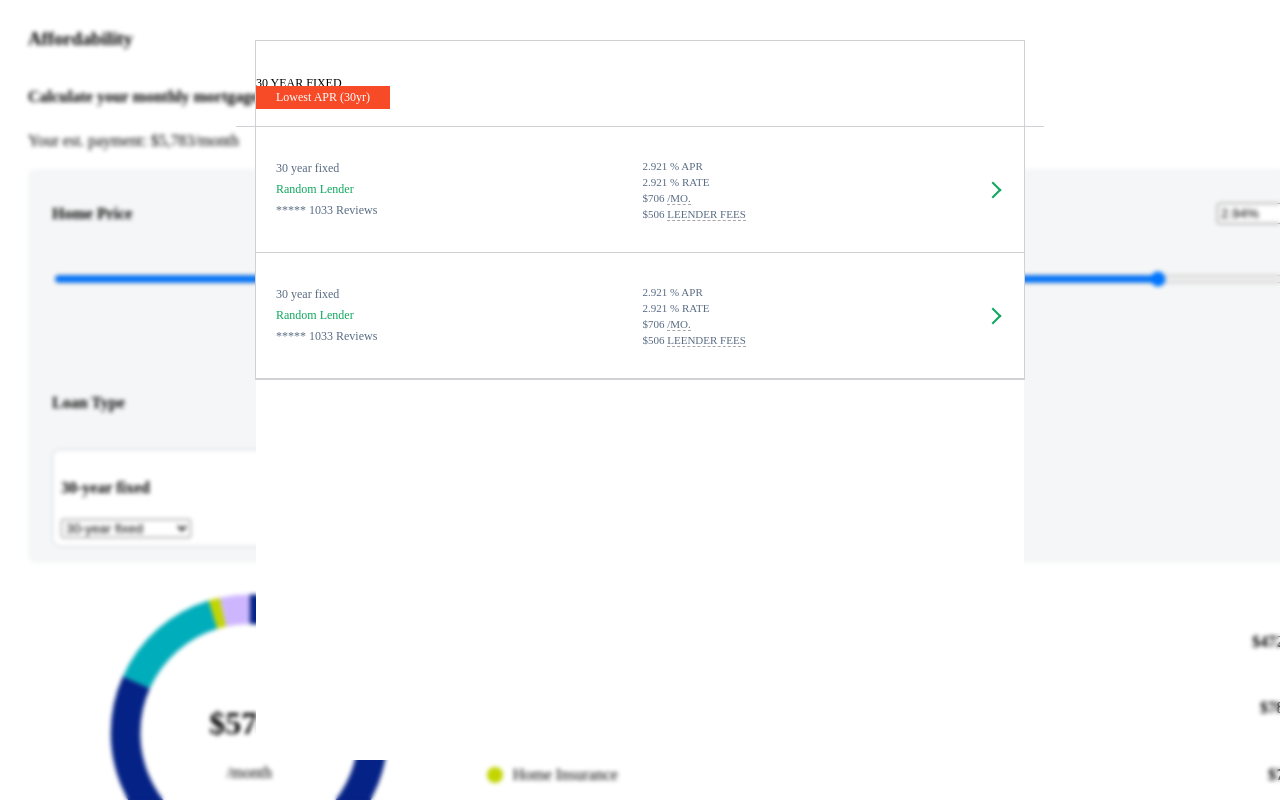
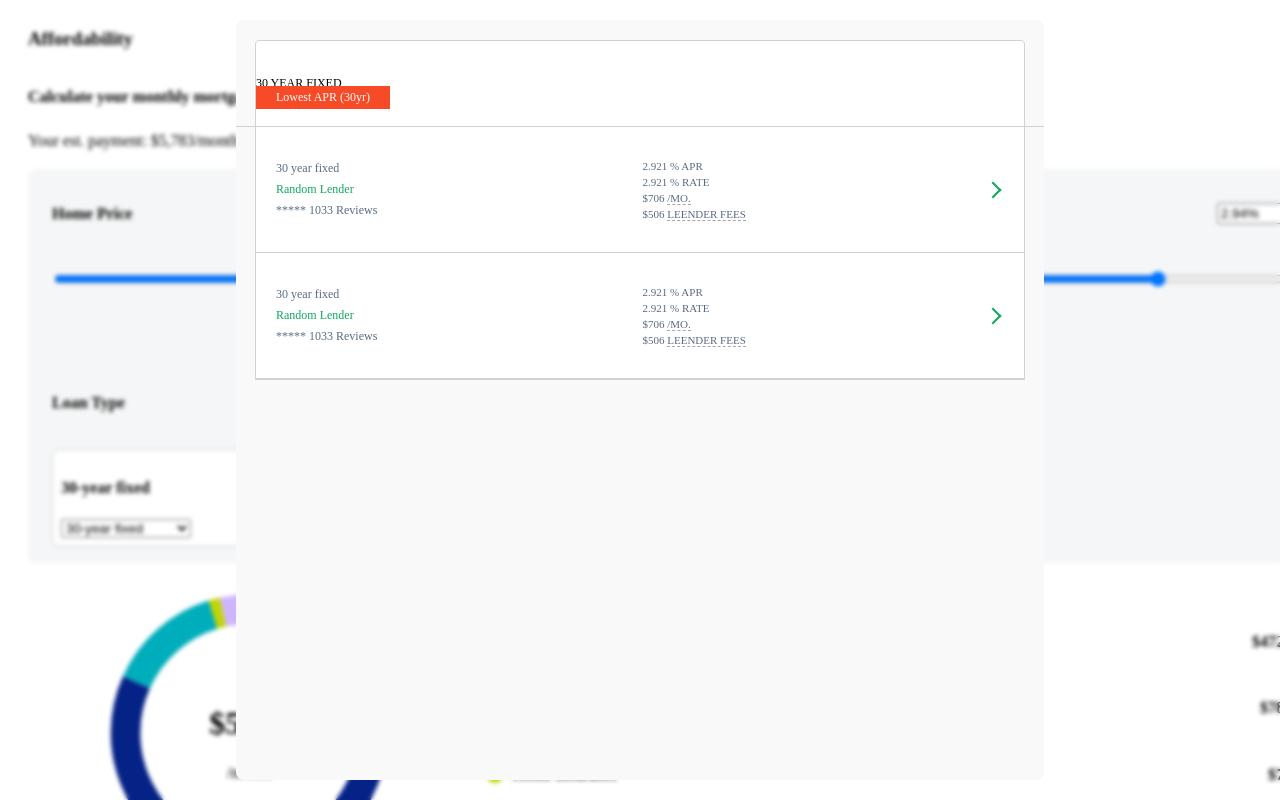
Before and after one commit to Realia-130/moduleAffordabilityWidget, a React (Create React App) app in the folder client/: page / in a window 1280 px wide. Shown: the top 800 px of the page. Built offline with nearby package versions, Linux system fonts and the light colour scheme; the HTML template or start-up script is replaced by a standard one.

Commit message:
Add background color to modal

```diff
--- a/client/src/components/LenderModal.jsx
+++ b/client/src/components/LenderModal.jsx
@@ -1,5 +1,6 @@
-import React from 'react';
+import React, { useState, useEffect } from 'react';
 import styled from 'styled-components';
+import axios from 'axios';
 import LoanRates from './LoanRates.jsx';
 
 const ModalBackground = styled.div`
@@ -22,14 +23,27 @@ const LendersContainer = styled.div`
   flex-flow: column nowrap;
   justify-content: space-between;
   align-items: center;
-  background-color: rgba(255,255,255,1);
-`;
+  background-color: #F9F9F9;
+  border-radius: 8px;
+  padding: 20px;
+  `;
 
 const LenderModal = () => {
+  const [lenders, setLenders] = useState([]);
+  const [loading, setLoading] = useState(true);
+
+  // useEffect(async () => {
+  //   const { data } = await axios.get('/lenders');
+  //   setLenders(data);
+  //   setLoading(false);
+  // }, []);
+
+  // if (loading) return (<div>Loading...</div>);
 
   return (
     <ModalBackground>
       <LendersContainer>
+        {console.log(lenders)}
         <LoanRates></LoanRates>
       </LendersContainer>
     </ModalBackground>
--- a/client/src/components/LoanRates.jsx
+++ b/client/src/components/LoanRates.jsx
@@ -11,6 +11,8 @@ const RatesContainer = styled.div`
   align-items: center;
   border: 1px solid #D1D1D5;
   font-size: 12px;
+  border-radius: 4px 4px 0 0;
+  background-color: #FFF;
 `;
 
 const RatesHeader = styled.div`
--- a/package.json
+++ b/package.json
@@ -13,6 +13,7 @@
     "test": "jest"
   },
   "dependencies": {
+    "axios": "^0.20.0",
     "express": "^4.17.1",
     "faker": "^5.1.0",
     "mongoose": "^5.10.6",
```
Also changed, not shown: 2 other files (tests, documents, lock files or other folders).
